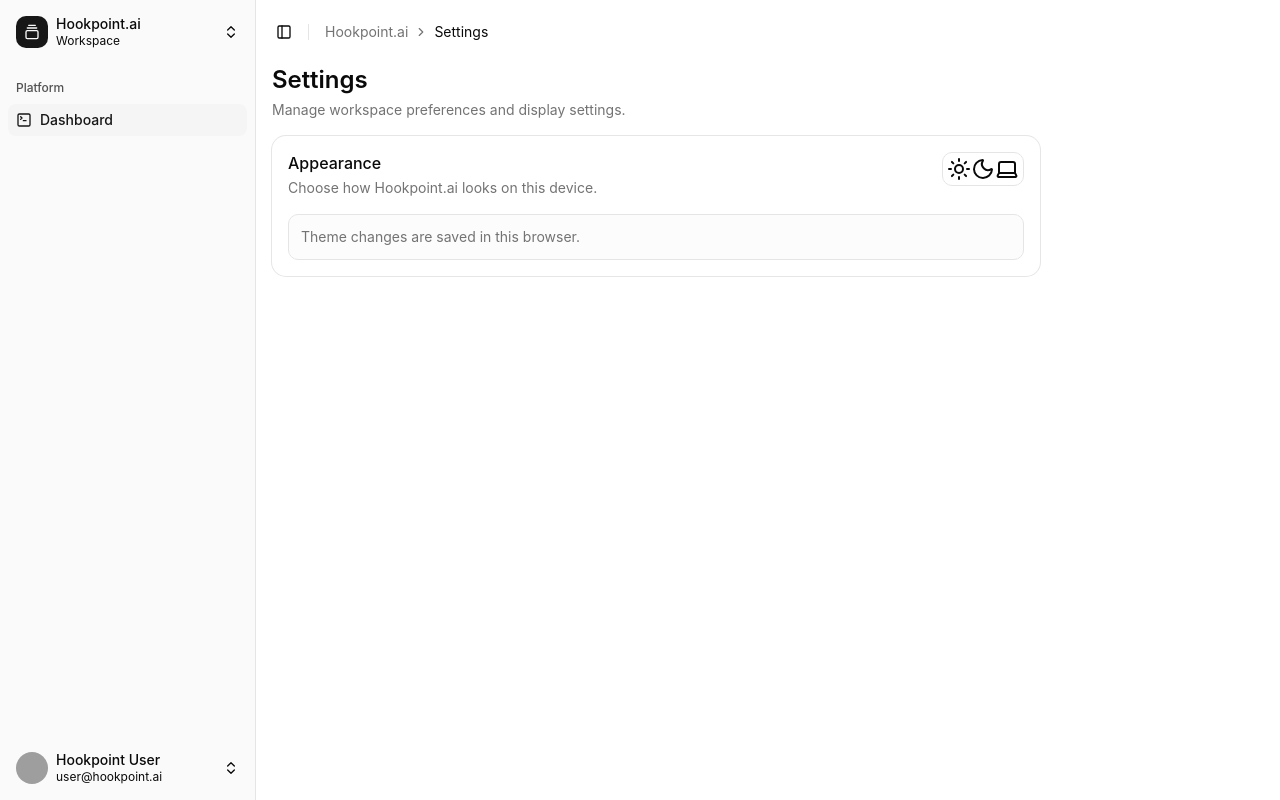
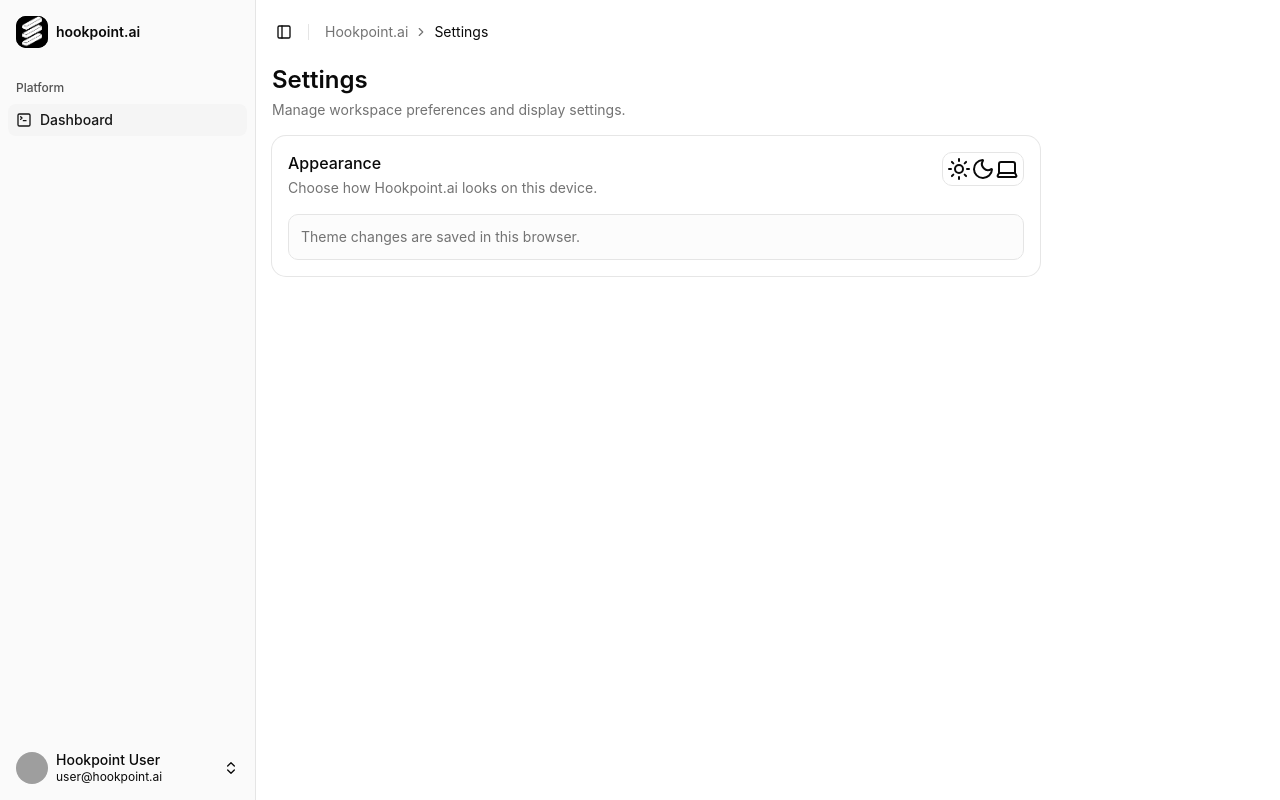
Before and after one commit to max-scryptic/hookpoint.ai, a Next.js app: page /settings in a window 1280 px wide. Built offline with nearby package versions, Linux system fonts and the light colour scheme; grey boxes are pictures that could not be loaded.

Commit message:
Replace team switcher with sidebar brand

```diff
--- a/components/app-sidebar.tsx
+++ b/components/app-sidebar.tsx
@@ -1,10 +1,10 @@
 "use client"
 
 import * as React from "react"
+import Image from "next/image"
 
 import { NavMain } from "@/components/nav-main"
 import { NavUser } from "@/components/nav-user"
-import { TeamSwitcher } from "@/components/team-switcher"
 import {
   Sidebar,
   SidebarContent,
@@ -12,7 +12,7 @@ import {
   SidebarHeader,
   SidebarRail,
 } from "@/components/ui/sidebar"
-import { GalleryVerticalEndIcon, AudioLinesIcon, TerminalIcon, TerminalSquareIcon } from "lucide-react"
+import { TerminalSquareIcon } from "lucide-react"
 
 const data = {
   user: {
@@ -20,32 +20,6 @@ const data = {
     email: "user@hookpoint.ai",
     avatar: "/avatars/shadcn.jpg",
   },
-  teams: [
-    {
-      name: "Hookpoint.ai",
-      logo: (
-        <GalleryVerticalEndIcon
-        />
-      ),
-      plan: "Workspace",
-    },
-    {
-      name: "Growth",
-      logo: (
-        <AudioLinesIcon
-        />
-      ),
-      plan: "Team",
-    },
-    {
-      name: "Sandbox",
-      logo: (
-        <TerminalIcon
-        />
-      ),
-      plan: "Prototype",
-    },
-  ],
   navMain: [
     {
       title: "Dashboard",
@@ -59,11 +33,34 @@ const data = {
   ],
 }
 
+function SidebarBrand() {
+  return (
+    <div
+      aria-label="hookpoint.ai"
+      className="flex h-12 items-center gap-2 rounded-md px-2 group-data-[collapsible=icon]:size-8 group-data-[collapsible=icon]:justify-center group-data-[collapsible=icon]:px-0"
+    >
+      <div className="flex aspect-square size-8 shrink-0 items-center justify-center overflow-hidden rounded-lg bg-black">
+        <Image
+          src="/brand/hookpoint-logo-on-black.png"
+          alt=""
+          width={64}
+          height={64}
+          className="size-full scale-[1.7] object-cover"
+          priority
+        />
+      </div>
+      <span className="min-w-0 truncate text-sm font-semibold tracking-normal text-sidebar-foreground group-data-[collapsible=icon]:hidden">
+        hookpoint.ai
+      </span>
+    </div>
+  )
+}
+
 export function AppSidebar({ ...props }: React.ComponentProps<typeof Sidebar>) {
   return (
     <Sidebar collapsible="icon" {...props}>
       <SidebarHeader>
-        <TeamSwitcher teams={data.teams} />
+        <SidebarBrand />
       </SidebarHeader>
       <SidebarContent>
         <NavMain items={data.navMain} />
```
Also changed, not shown: public/brand/hookpoint-logo-on-black.png (added).
